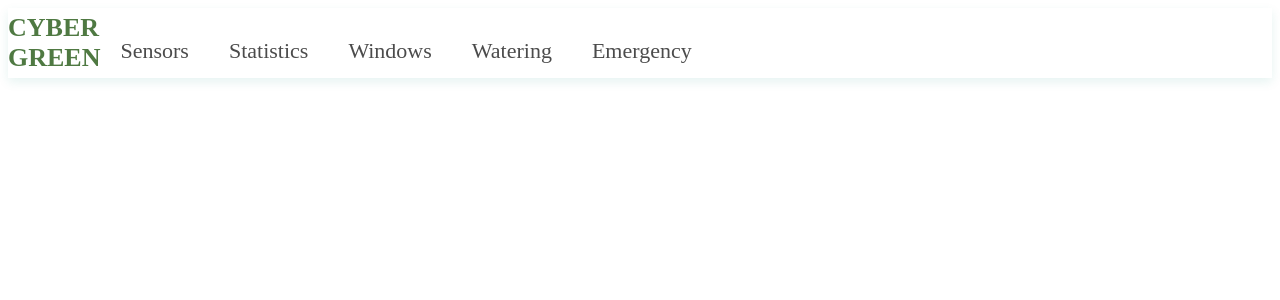
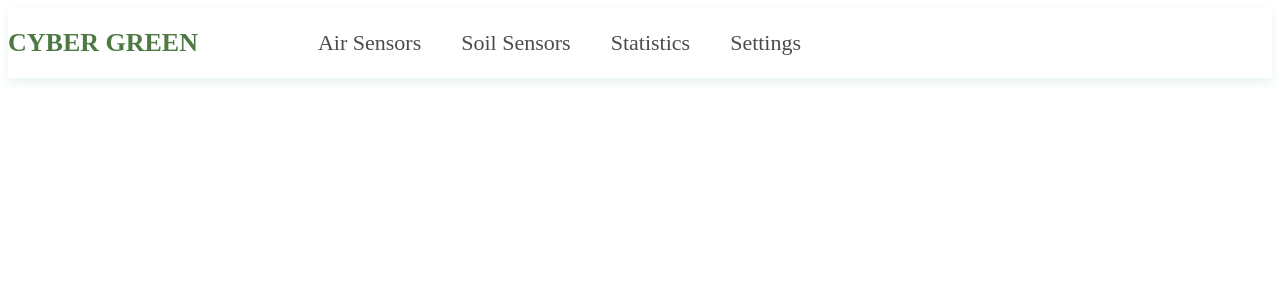
Before and after one commit to artBatamirov/olimpiada, a Python web app: template templates/index.html in a window 1280 px wide. Shown: the top 300 px of the page. Run offline with Jinja, Linux system fonts and the light colour scheme; the template is opened without the code that fills it, so the values that code supplies are empty.

Commit message:
commit 1: add air sensors page with table and diogram need to choose style and type of diogram and other diograms

```diff
--- /dev/null
+++ b/static/bar_style.css
@@ -0,0 +1,54 @@
+.navbar {
+    width: 100%;
+    height: 70px;
+    box-shadow: 0 4px 10px rgba(0,138,120, 0.1);
+}
+
+.navbar .container {
+    height: inherit;
+    display: flex;
+    color: rgb(0, 0, 0)
+    justify-content: space-between;
+    align-items: center;
+}
+
+.navbar-menu  {
+    list-style-type: none;
+    padding-left: 0;
+    margin-bottom: 0;
+    display: flex;
+    flex-flow: row nowrap;
+    margin-left: 100px;
+    margin-bottom: 16px
+}
+
+.navbar-menu li {
+    display: inline-block;
+
+}
+
+.navbar-menu li a {
+    display: inline-block;
+    opacity: 0.7;
+    text-decoration: none;
+    padding: 20px;
+    color: rgb(0, 0, 0);
+    font-size: 22px;
+}
+
+.navbar-menu li a:hover {
+    opacity: 1;
+    transition: all .07s ease-in-out;
+}
+
+.navbar-brand {
+    font-weight: 700;
+    font-size: 26px;
+    text-decoration: none;
+    color: rgb(79, 121, 66)
+}
+
+.navbar-brand:hover {
+    color: rgb(87,126,234);
+    transition: all .07s ease-in-out;
+}
--- a/templates/index.html
+++ b/templates/index.html
@@ -3,72 +3,17 @@
 <head>
     <meta charset="UTF-8">
     <title>Bar</title>
-    <style>
-        .navbar {
-        width: 100%;
-        height: 70px;
-        box-shadow: 0 4px 10px rgba(0,138,120, 0.1);
-        }
-
-        .navbar .container {
-            height: inherit;
-            display: flex;
-            color: rgb(0, 0, 0)
-            justify-content: space-between;
-            align-items: center;
-        }
-
-        .navbar-menu  {
-            list-style-type: none;
-            padding-left: 0;
-            margin-bottom: 0;
-            display: flex;
-            flex-flow: row nowrap;
-            margin-right: 1800px
-        }
-
-        .navbar-menu li {
-            display: inline-block;
-
-        }
-
-        .navbar-menu li a {
-            display: inline-block;
-            opacity: 0.7;
-            text-decoration: none;
-            padding: 20px;
-            color: rgb(0, 0, 0);
-            font-size: 22px;
-        }
-
-        .navbar-menu li a:hover {
-            opacity: 1;
-            transition: all .07s ease-in-out;
-        }
-
-        .navbar-brand {
-            font-weight: 700;
-            font-size: 26px;
-            text-decoration: none;
-            color: rgb(79, 121, 66)
-        }
-
-        .navbar-brand:hover {
-            color: rgb(87,126,234);
-            transition: all .07s ease-in-out;
-        }
-    </style>
+    <link href="/static/bar_style.css" rel="stylesheet">
 </head>
 <body>
     <nav class="navbar">
         <div class="container">
             <a href="#" class="navbar-brand">CYBER GREEN</a>
             <ul class="navbar-menu" >
-                <li><a href="#">Sensors</a></li>
+                <li><a href="sensors.html">Air Sensors</a></li>
+                <li><a href="#">Soil Sensors</a></li>
                 <li><a href="#">Statistics</a></li>
-                <li><a href="#">Windows</a></li>
-                <li><a href="#">Watering</a></li>
-                <li><a href="#">Emergency</a></li>
+                <li><a href="#">Settings</a></li>
             </ul>
         </div>
     </nav>
```
Also changed, not shown: static/style.css (deleted, +0 -12 lines).
